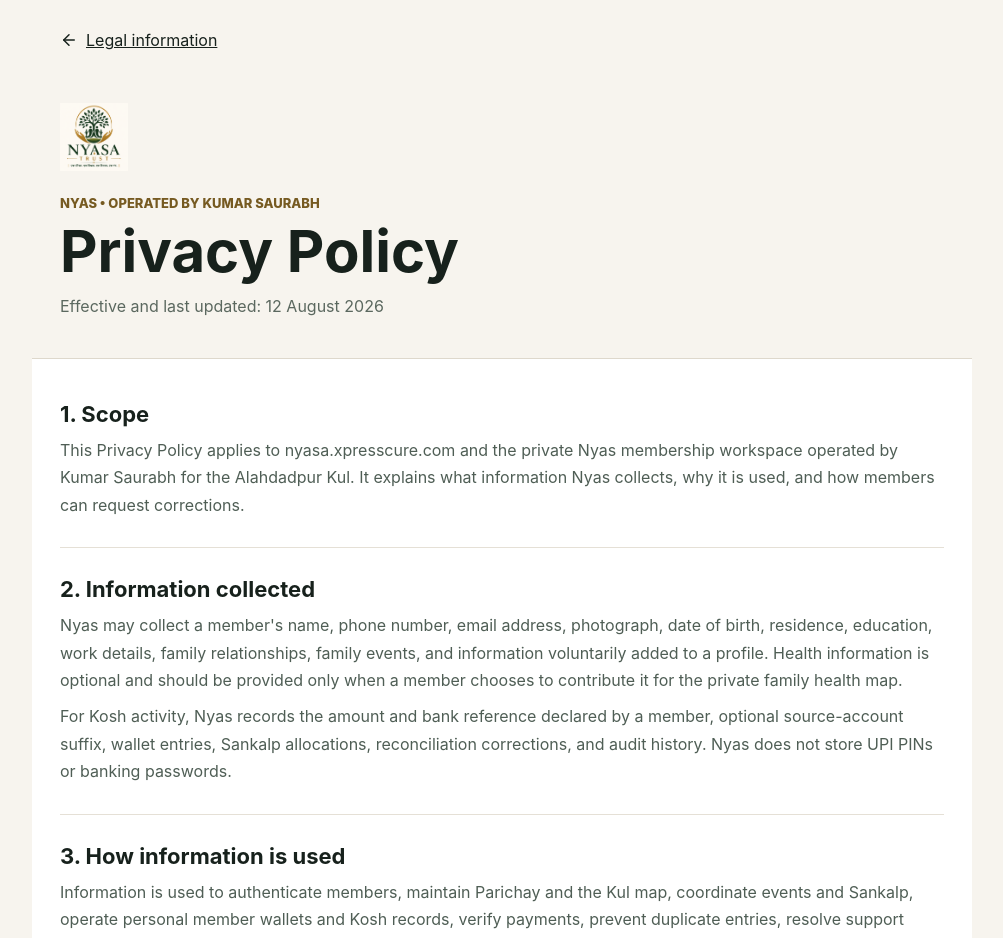
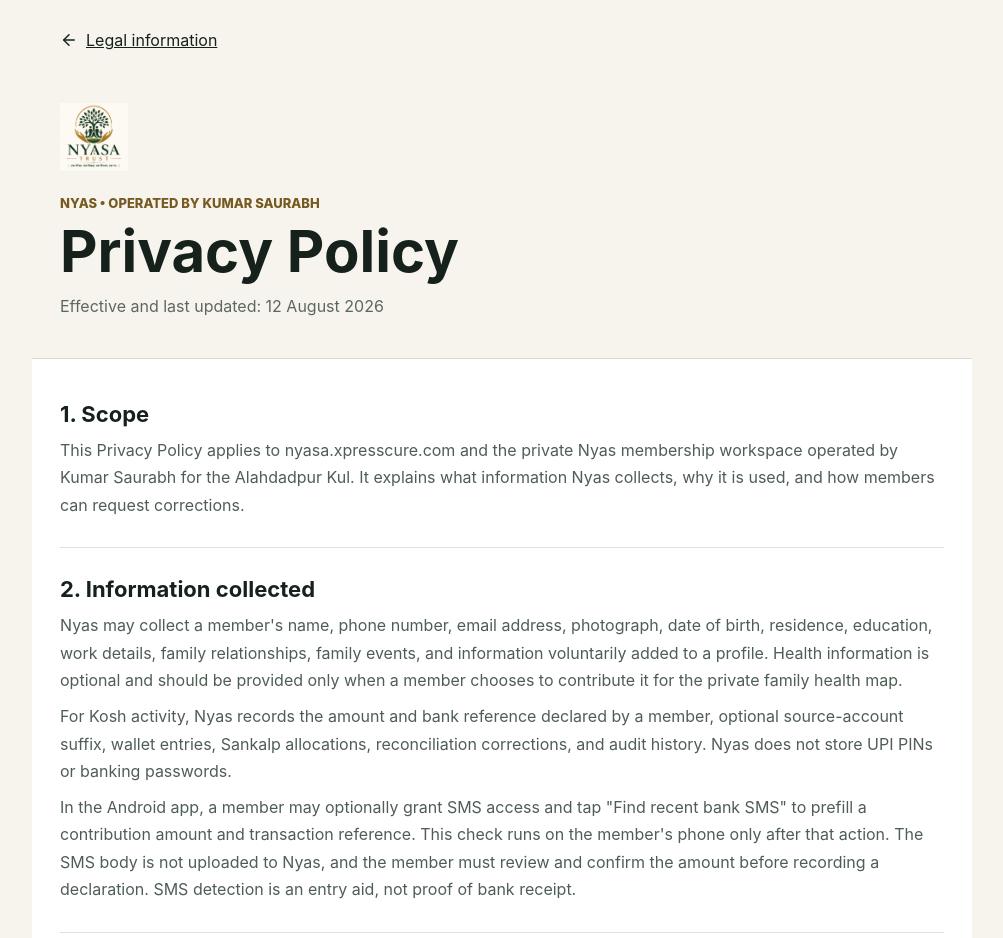
Before and after one commit to XpressCure/nyasa, a React app in the folder apps/web/: page /privacy in a window 1280 px wide. Shown: the top 938 px of the page, without its empty margins (138-1141 px from the left). Built offline with nearby package versions, Linux system fonts and the light colour scheme.

Commit message:
Complete Android Kosh contribution flow

```diff
--- a/apps/web/src/pages/PrivacyPage.jsx
+++ b/apps/web/src/pages/PrivacyPage.jsx
@@ -31,6 +31,11 @@
           <p>
             For Kosh activity, Nyas records the amount and bank reference declared by a member, optional source-account suffix, wallet entries,
             Sankalp allocations, reconciliation corrections, and audit history. Nyas does not store UPI PINs or banking passwords.
+          </p>
+          <p>
+            In the Android app, a member may optionally grant SMS access and tap "Find recent bank SMS" to prefill a contribution amount and
+            transaction reference. This check runs on the member's phone only after that action. The SMS body is not uploaded to Nyas, and the
+            member must review and confirm the amount before recording a declaration. SMS detection is an entry aid, not proof of bank receipt.
           </p>
         </section>
         <section>
```
Also changed, not shown: 8 other files (tests, documents, lock files or other folders).
